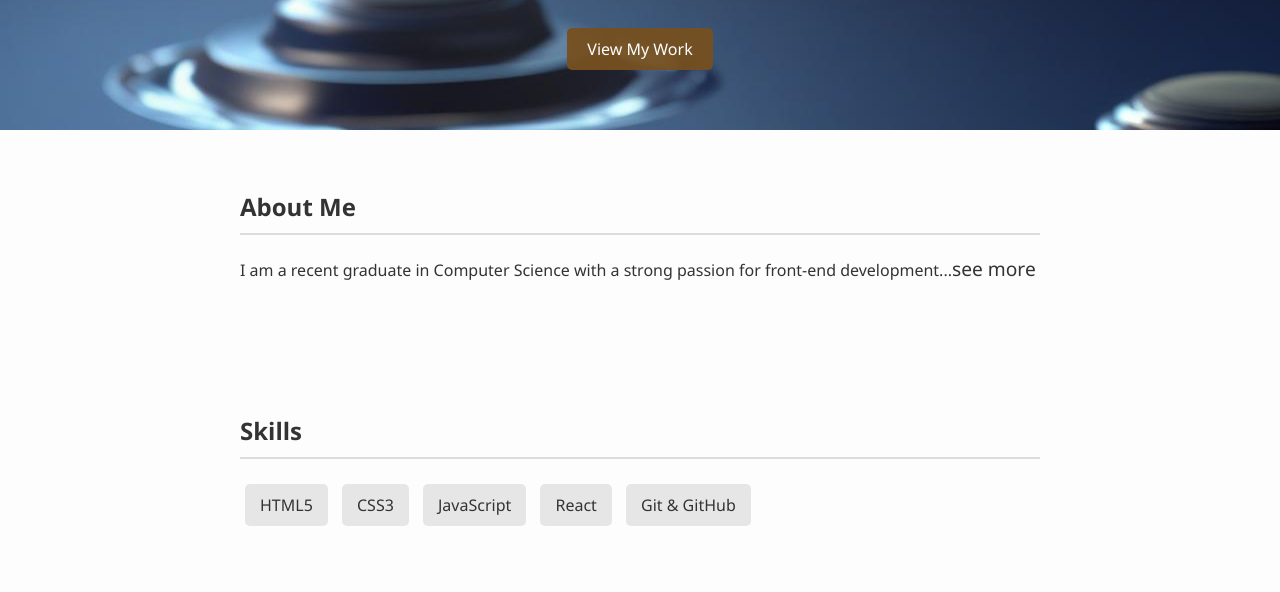
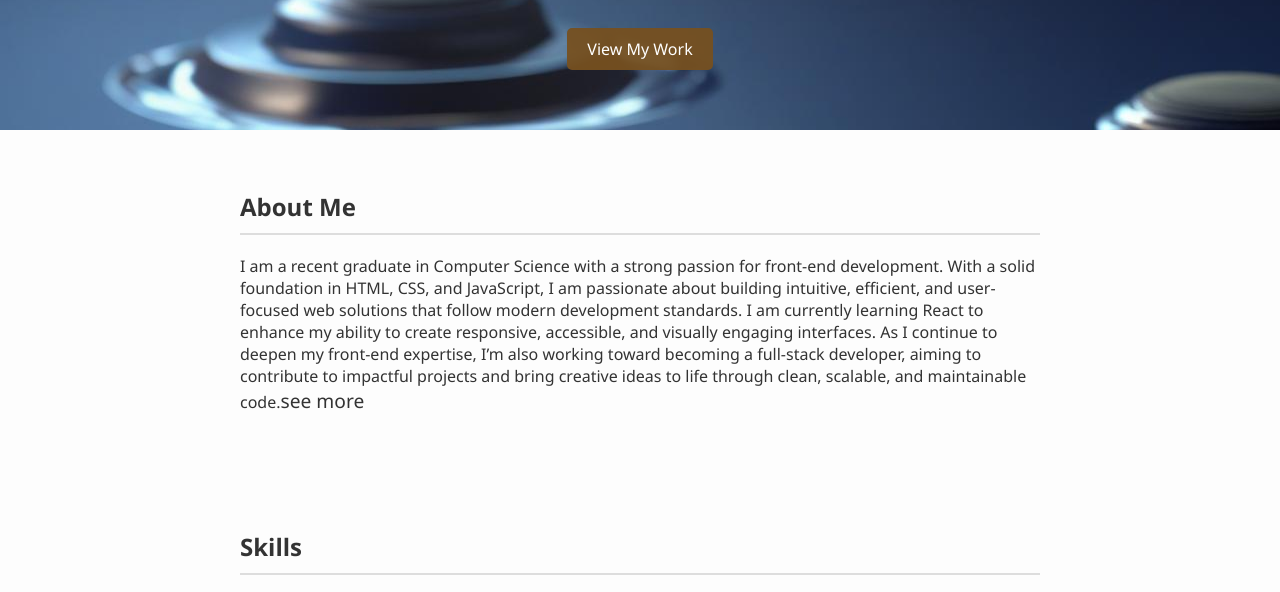
Before and after one commit to EhiagwinaAnthony05/My-Portfolio, a plain HTML site: page index.html in a window 1280 px wide. Shown: the part 171-763 px from the top of the page. Drawn offline with Linux system fonts and the light colour scheme.

Commit message:
Update index.html

```diff
--- a/index.html
+++ b/index.html
@@ -17,14 +17,12 @@
 
   <section class="about">
     <h2>About Me</h2>
-    <div class="show-off">
-      <p class="opener">I am a recent graduate in Computer Science with a strong passion for front-end development...</p>
-       <p class="closer"> With a solid foundation in HTML, CSS, and JavaScript, I am passionate about building intuitive,
+      <p class="opener">I am a recent graduate in Computer Science with a strong passion for front-end development.
+      With a solid foundation in HTML, CSS, and JavaScript, I am passionate about building intuitive,
         efficient, and user-focused web solutions that follow modern development standards. I am currently learning React to
         enhance my ability to create responsive, accessible, and visually engaging interfaces. As I continue to deepen my front-end
         expertise, I’m also working toward becoming a full-stack developer, aiming to contribute to impactful projects and bring creative
         ideas to life through clean, scalable, and maintainable code.</p>
-    </div>
   </section>
 
   <section id="skills">
```
